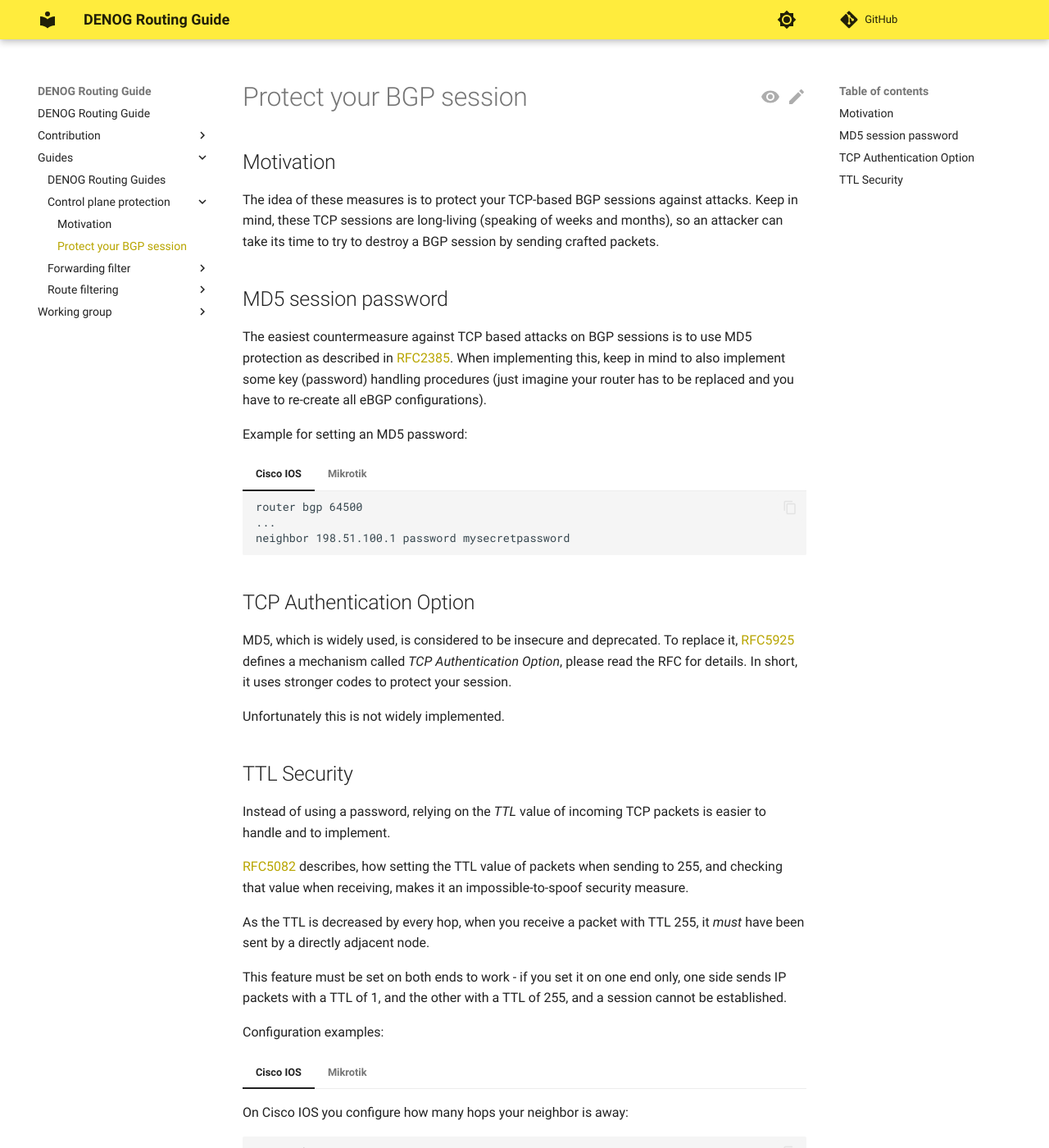
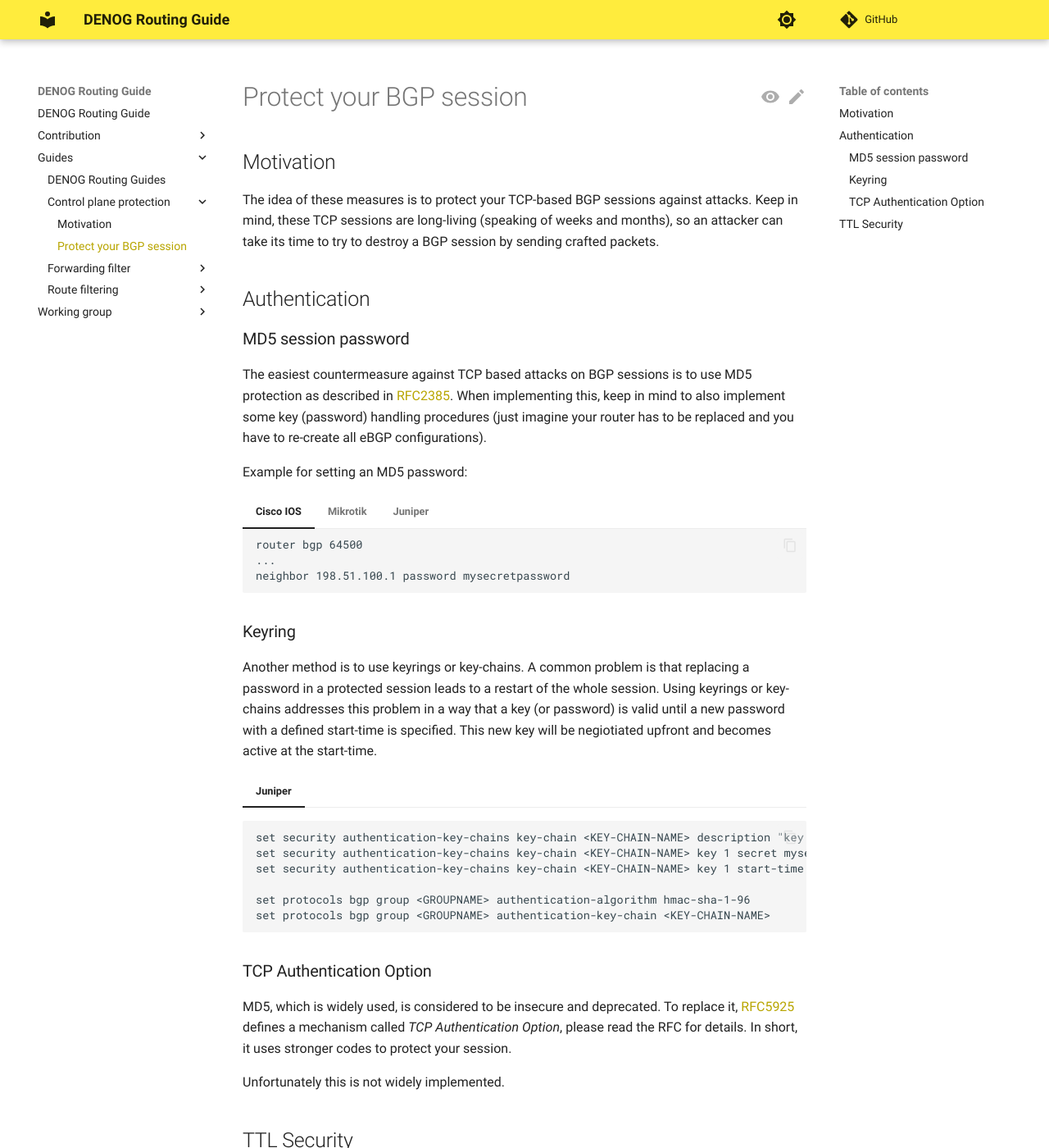
Before and after one commit to denog/routing-guide, an MkDocs documentation site: the page built from docs/guides/control_plane_protection/protect_your_bgp_session.md, in a window 1280 px wide and 1400 px high. Shown: the whole window at 82% size. Built offline with MkDocs 1.6.1 and Material for MkDocs 9.7.7, drawn with Linux system fonts in a browser that asks for light colours; comment, search, counter and statistics services are not loaded; some of the changed text lies outside the part shown.

Commit message:
update on several documents

````diff
--- a/docs/guides/control_plane_protection/protect_your_bgp_session.md
+++ b/docs/guides/control_plane_protection/protect_your_bgp_session.md
@@ -4,7 +4,9 @@
 
 The idea of these measures is to protect your TCP-based BGP sessions against attacks. Keep in mind, these TCP sessions are long-living (speaking of weeks and months), so an attacker can take its time to try to destroy a BGP session by sending crafted packets.
 
-## MD5 session password
+## Authentication
+
+### MD5 session password
 
 The easiest countermeasure against TCP based attacks on BGP sessions is to use  MD5 protection as described in
 [RFC2385](https://www.rfc-editor.org/rfc/rfc2385.html).
@@ -25,7 +27,28 @@ Example for setting an MD5 password:
         remote-address=198.51.100.1 tcp-md5-key=mysecretpassword
     ```
 
-## TCP Authentication Option
+=== "Juniper"
+    ```
+    set protocols bgp group <GROUPNAME> neighbor 198.51.100.1 authentication-key "mysecretpassword"
+    ```
+
+### Keyring
+
+Another method is to use keyrings or key-chains. A common problem is that replacing a password in a protected session leads to a restart of the whole session.
+Using keyrings or key-chains addresses this problem in a way that a key (or password) is valid until a new password with a defined start-time is specified.
+This new key will be negiotiated upfront and becomes active at the start-time.
+
+=== "Juniper"
+   ```
+   set security authentication-key-chains key-chain <KEY-CHAIN-NAME> description "key chain for BGP"
+   set security authentication-key-chains key-chain <KEY-CHAIN-NAME> key 1 secret mysecretpassword
+   set security authentication-key-chains key-chain <KEY-CHAIN-NAME> key 1 start-time "2025-01-01.09:00:00 +0200"
+
+   set protocols bgp group <GROUPNAME> authentication-algorithm hmac-sha-1-96
+   set protocols bgp group <GROUPNAME> authentication-key-chain <KEY-CHAIN-NAME>
+   ```
+
+### TCP Authentication Option
 
 MD5, which is widely used, is considered to be insecure and deprecated. To replace it,
 [RFC5925](https://www.rfc-editor.org/rfc/rfc5925.html)
@@ -45,12 +68,19 @@ This feature must be set on both ends to work - if you set it on one end only, o
 
 Configuration examples:
 
-=== "Cisco IOS"
+=== "Cisco IOS classic / IOS XE"
     On Cisco IOS you configure how many hops your neighbor is away:
     ```
     router bgp 64500
     ...
     neighbor 198.51.100.1 ttl-security hops 1
+    ```
+=== "Cisco IOS XR"
+    On Cisco IOS XR you just configure ttl-security without an hop parameter:
+    ```
+    router bgp 64500
+    ...
+    neighbor 198.51.100.1 ttl-security
     ```
 === "Mikrotik"
     On Mikrotik, you do not configure how many maximum hops a peer can be away, but the TTL value, which is 255 for directly adjacent peers (this is also the default value):
@@ -58,3 +88,12 @@ Configuration examples:
     add in-filter=upstream-in name=AS64496 out-filter=upstream-out \
         remote-address=198.51.100.1 remote-as=64496 ttl=255
     ```
+=== "Juniper"
+    On Junos you configure how many hops your neighbors in a group are away:
+    ```
+    set protocols bgp group <GROUPNAME> ttl 255
+    ```
+    On Junos you configure how many hops a specific neighbor in a group is away:
+    ```
+    set protocols bgp group <GROUPNAME> neighbor 198.51.100.1 ttl 255
+    ```
````
Also changed, not shown: docs/guides/route_filtering/inbound/as_path_length.md (+2 -2 lines).
